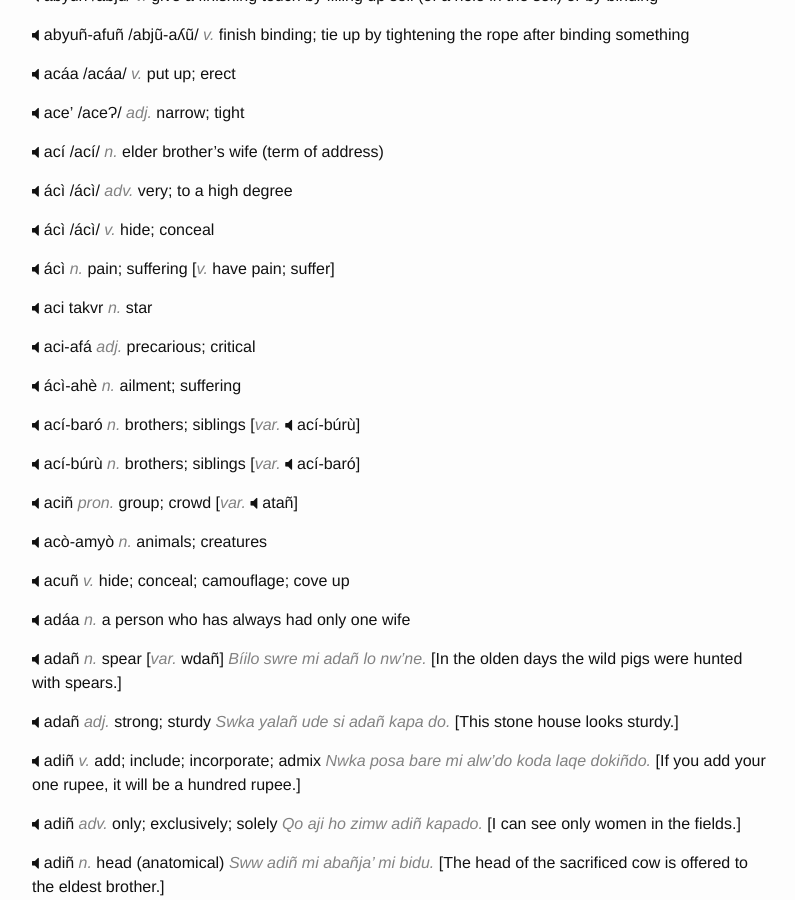
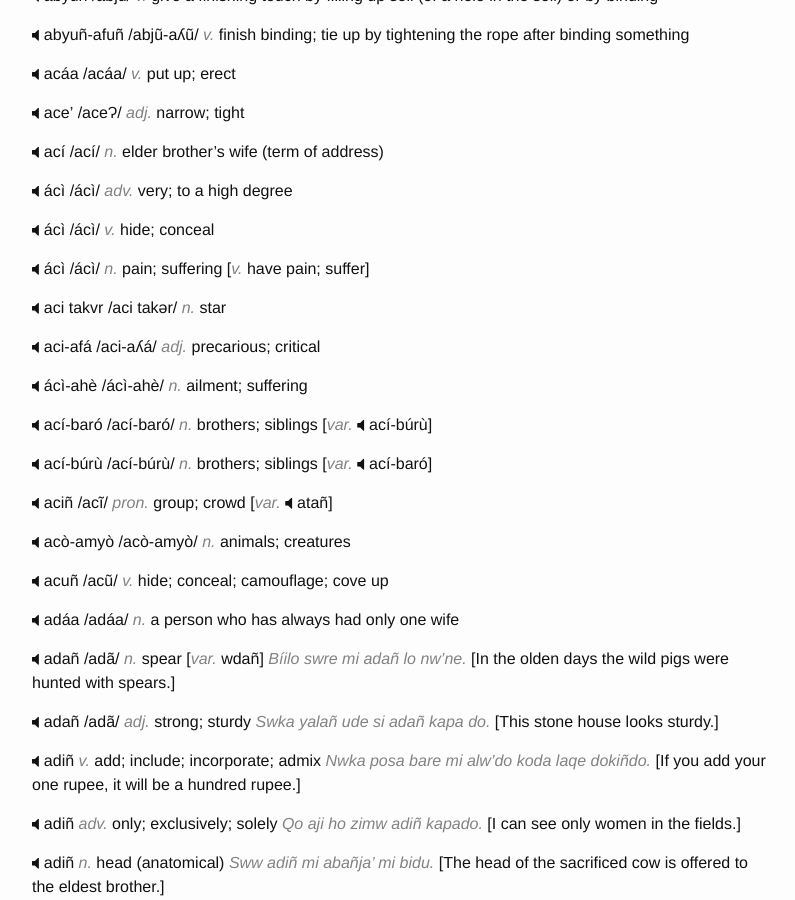
Before and after one commit to hacksparrow/language.apatani.org, a Jekyll site: the page built from dictionary/a.md, in a window 1280 px wide and 900 px high, scrolled down 2590 px. Shown: the whole window, without its empty margins (238-1033 px from the left). Built offline with Jekyll 4.4.1, drawn with Linux system fonts in a browser that asks for light colours; nearby versions of some CDN libraries; comment, search, counter and statistics services are not loaded.

Commit message:
Update a.md

```diff
--- a/dictionary/a.md
+++ b/dictionary/a.md
@@ -124,29 +124,29 @@ __ácì__ /ácì/ _adv._  very; to a high degree
 
 __ácì__ /ácì/ _v._  hide; conceal
 
-__ácì__ _n._  pain; suffering [_v._  have pain; suffer]
+__ácì__ /ácì/ _n._  pain; suffering [_v._  have pain; suffer]
 
-__aci takvr__ _n._  star
+__aci takvr__ /aci takǝr/ _n._  star
 
-__aci-afá__ _adj._  precarious; critical
+__aci-afá__ /aci-aʎá/ _adj._  precarious; critical
 
-__ácì-ahè__ _n._  ailment; suffering
+__ácì-ahè__ /ácì-ahè/ _n._  ailment; suffering
 
-__ací-baró__  _n._  brothers; siblings  [_var._  ací-búrù]
+__ací-baró__  /ací-baró/ _n._  brothers; siblings  [_var._  ací-búrù]
 
-__ací-búrù__  _n._  brothers; siblings  [_var._  ací-baró]
+__ací-búrù__ /ací-búrù/ _n._  brothers; siblings  [_var._  ací-baró]
 
-__aciñ__  _pron._ group; crowd  [_var._  atañ]
+__aciñ__  /acĩ/ _pron._ group; crowd  [_var._  atañ]
 
-__acò-amyò__  _n._  animals; creatures
+__acò-amyò__  /acò-amyò/ _n._  animals; creatures
 
-__acuñ__  _v._  hide; conceal; camouflage; cove up
+__acuñ__  /acũ/ _v._  hide; conceal; camouflage; cove up
 
-__adáa__  _n._  a person who has always had only one wife
+__adáa__  /adáa/ _n._  a person who has always had only one wife
 
-__adañ__  _n._  spear [_var._  wdañ]  _Bíilo swre mi adañ lo nw'ne._ [In the olden days the wild pigs were hunted with spears.]
+__adañ__  /adã/ _n._  spear [_var._  wdañ]  _Bíilo swre mi adañ lo nw'ne._ [In the olden days the wild pigs were hunted with spears.]
 
-__adañ__  _adj._  strong; sturdy _Swka yalañ ude si adañ kapa do._ [This stone house looks sturdy.]
+__adañ__  /adã/ _adj._  strong; sturdy _Swka yalañ ude si adañ kapa do._ [This stone house looks sturdy.]
 
 __adiñ__  _v._  add; include; incorporate; admix  _Nwka posa bare mi alw'do koda laqe dokiñdo._ [If you add your one rupee, it will be a hundred rupee.]
 
```
